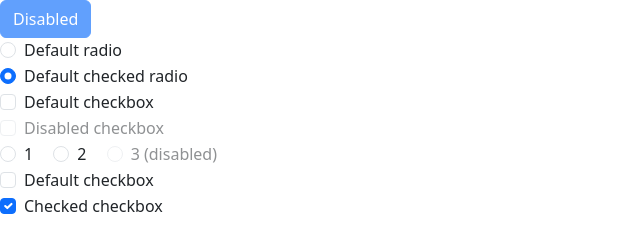
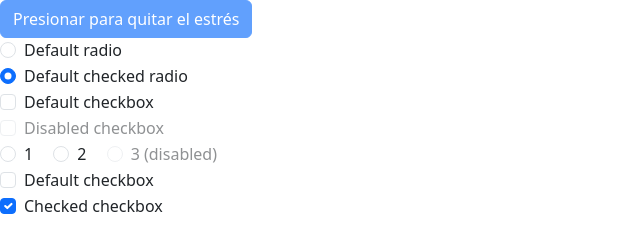
Before and after one commit to JoseMartinMP34/Cheks-y-Radios_JMMP, a plain HTML site: page index.html in a window 1280 px wide. Shown: the whole page, without its empty margins (0-640 px from the left). Drawn offline with nearby package versions, Linux system fonts and the light colour scheme.

Commit message:
Update index.html

```diff
--- a/index.html
+++ b/index.html
@@ -7,7 +7,7 @@
     <link href="https://cdn.jsdelivr.net/npm/bootstrap@5.3.0-alpha1/dist/css/bootstrap.min.css" rel="stylesheet" integrity="sha384-GLhlTQ8iRABdZLl6O3oVMWSktQOp6b7In1Zl3/Jr59b6EGGoI1aFkw7cmDA6j6gD" crossorigin="anonymous">
   </head>
   <input type="checkbox" class="btn-check" id="btn-check-3" autocomplete="off" disabled>
-<label class="btn btn-primary" for="btn-check-3">Disabled</label>
+<label class="btn btn-primary" for="btn-check-3">Presionar para quitar el estrés</label>
   <body>
     <div class="form-check">
   <input class="form-check-input" type="radio" name="flexRadioDefault" id="flexRadioDefault1">
```
